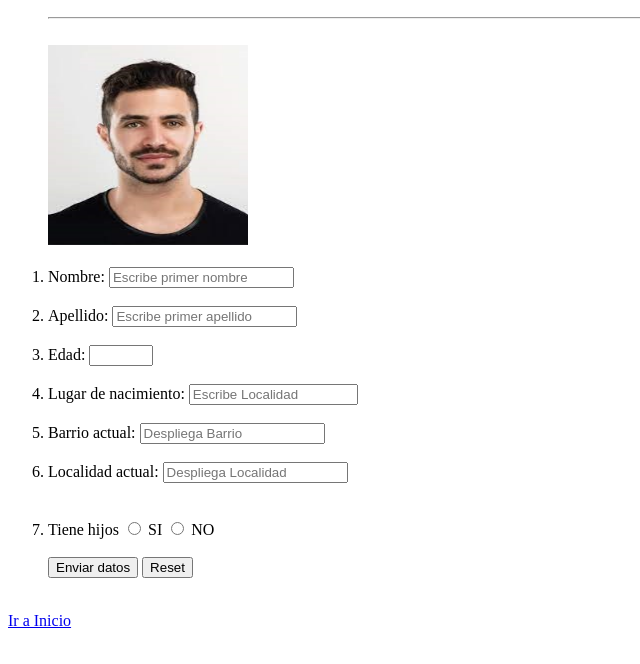
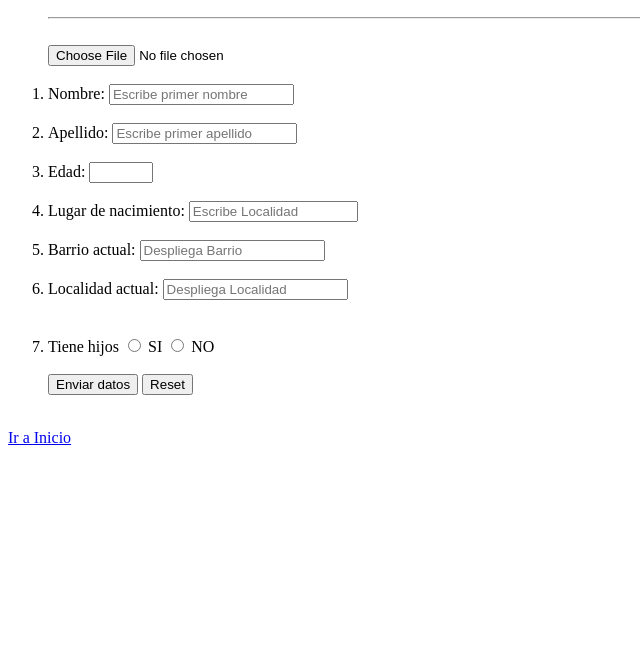
Before and after one commit to cristiandanielp01/cristiandanielp01.github.io, a plain HTML site: page alta_usuario.html in a window 1280 px wide. Shown: the part 50-714 px from the top of the page, without its empty margins (0-640 px from the left). Drawn offline with Linux system fonts and the light colour scheme.

Commit message:
ingreso de foto

```diff
--- a/alta_usuario.html
+++ b/alta_usuario.html
@@ -14,7 +14,7 @@
                   <h2>Formulario</h2>
                   <hr>
                     <br>
-                       <input type="image" src="/foto.jpg" width="200" height="200">
+                       <input type="file">
                     <br>
 
                     <br>
```
Also changed, not shown: usuario.html (+1 -1 lines).
